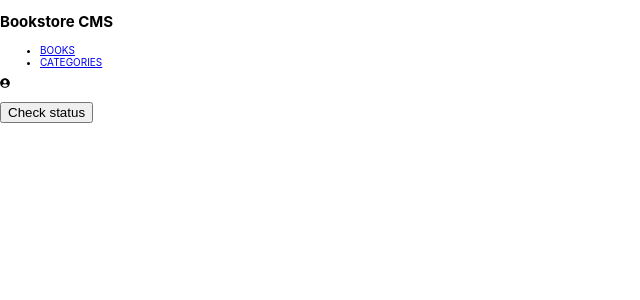
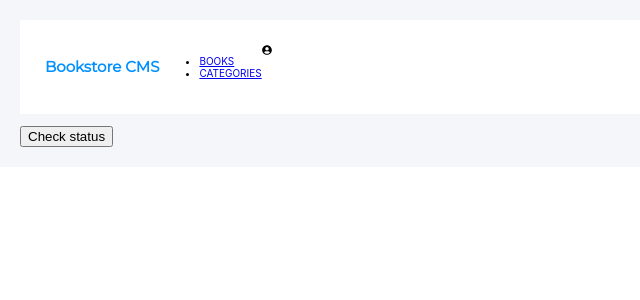
Before and after one commit to dgcuenca/bookstore, a React (Create React App) app: page /categories in a window 1280 px wide. Shown: the top 300 px of the page, without its empty margins (0-640 px from the left). Built offline with nearby package versions, Linux system fonts and the light colour scheme.

Commit message:
Import font family from google

```diff
--- a/src/index.css
+++ b/src/index.css
@@ -1,3 +1,5 @@
+@import url('https://fonts.googleapis.com/css2?family=Montserrat&display=swap');
+
 html {
   font-size: 62.5%;
 }
@@ -29,3 +31,20 @@ code {
     'Courier New',
     monospace;
 }
+
+#root {
+  background-color: rgb(245, 246, 250);
+  padding: 2rem 2rem;
+}
+
+.navBar {
+  background-color: white;
+  display: flex;
+  padding: 2.5rem 2.5rem;
+}
+
+.navBar h1 {
+  color: rgb(2, 144, 255);
+  cursor: pointer;
+  font-family: 'Montserrat', sans-serif;
+}
```
